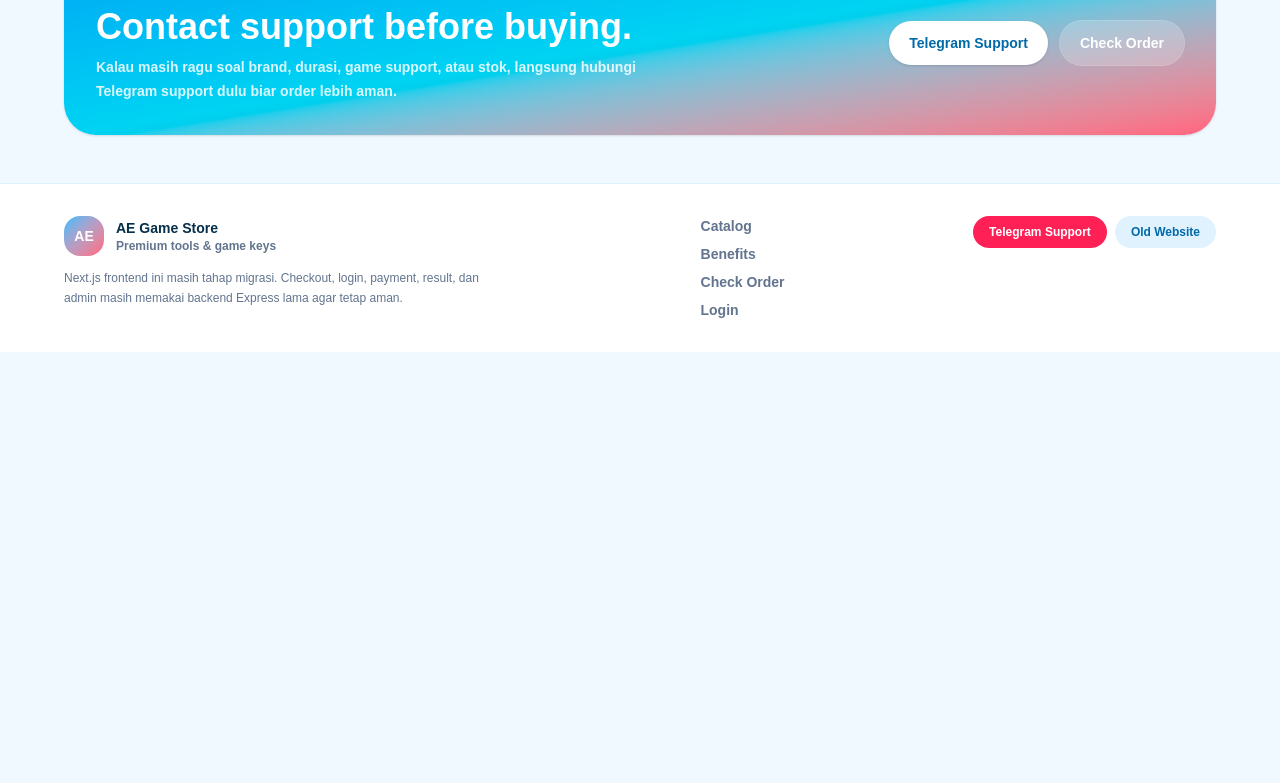
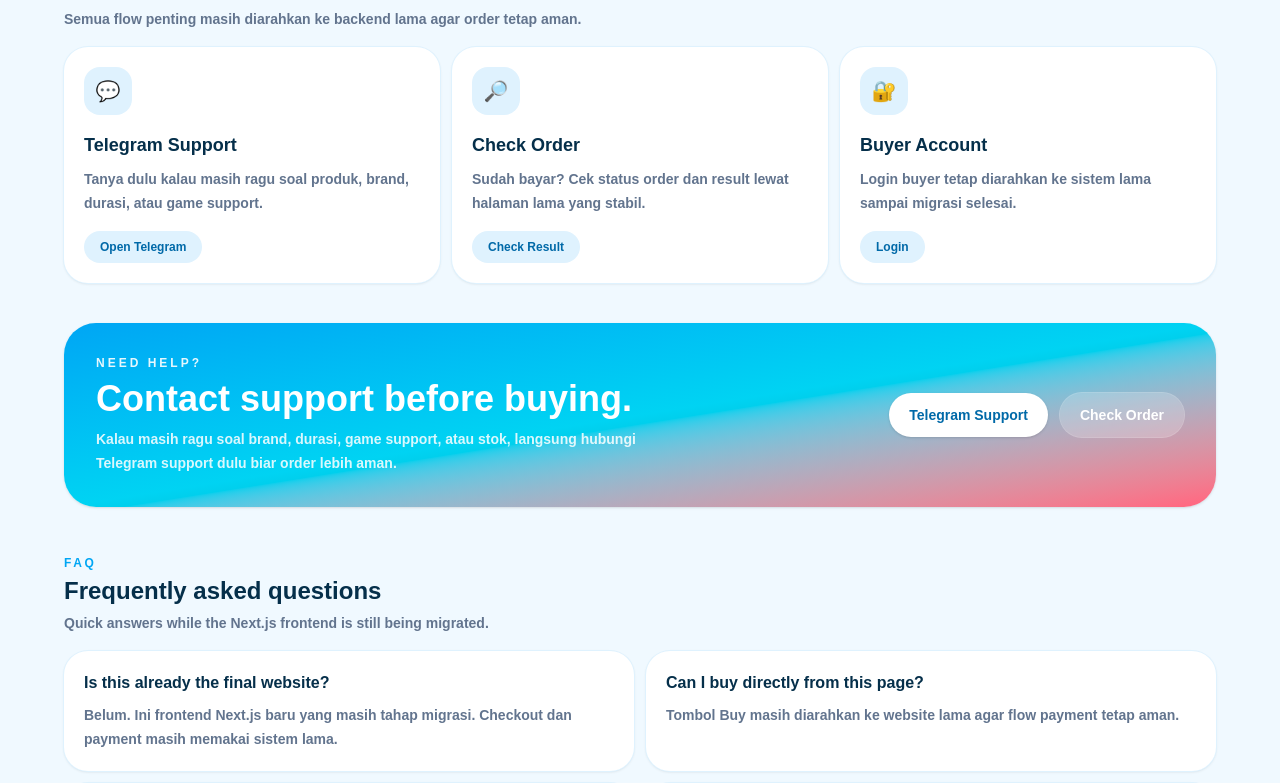
Before and after one commit to alexandergnarly-png/aegamestore, a Next.js app in the folder frontend/: page / in a window 1280 px wide. Shown: the part 2040-2823 px from the top of the page. Before the commit the page ends 2392 px from the top, so only its background shows below. Built offline with nearby package versions, Linux system fonts and the light colour scheme; no server answers.

Commit message:
Add more Next.js homepage content sections

```diff
--- a/frontend/app/page.tsx
+++ b/frontend/app/page.tsx
@@ -1,5 +1,8 @@
+import { BrandOverview } from "@/components/BrandOverview";
 import { CatalogSection } from "@/components/CatalogSection";
 import { CTASection } from "@/components/CTASection";
+import { FAQSection } from "@/components/FAQSection";
+import { FeaturedDeals } from "@/components/FeaturedDeals";
 import { FloatingActions } from "@/components/FloatingActions";
 import { Footer } from "@/components/Footer";
 import { GameHighlights } from "@/components/GameHighlights";
@@ -8,6 +11,7 @@
 import { Navbar } from "@/components/Navbar";
 import { StatsBar } from "@/components/StatsBar";
 import { StoreNotice } from "@/components/StoreNotice";
+import { SupportCards } from "@/components/SupportCards";
 import { TrustStrip } from "@/components/TrustStrip";
 import { apiFetch } from "@/lib/api";
 import { getUniqueGames } from "@/lib/products";
@@ -38,13 +42,21 @@
 
       <GameHighlights products={products} />
 
+      <BrandOverview products={products} />
+
+      <FeaturedDeals products={products} />
+
       <TrustStrip />
 
       <HowItWorks />
 
       <CatalogSection products={products} />
 
+      <SupportCards />
+
       <CTASection />
+
+      <FAQSection />
 
       <Footer />
 
--- /dev/null
+++ b/frontend/components/BrandOverview.tsx
@@ -0,0 +1,59 @@
+import { SectionHeader } from "@/components/SectionHeader";
+import { type Product } from "@/lib/types";
+
+function getBrandStats(products: Product[]) {
+  const brands = Array.from(new Set(products.map((item) => item.brand)))
+    .filter(Boolean)
+    .sort((a, b) => a.localeCompare(b));
+
+  return brands.map((brand) => {
+    const brandProducts = products.filter((item) => item.brand === brand);
+    const games = Array.from(new Set(brandProducts.map((item) => item.game)));
+
+    return {
+      brand,
+      productCount: brandProducts.length,
+      gameCount: games.length,
+    };
+  });
+}
+
+export function BrandOverview({ products }: { products: Product[] }) {
+  const brands = getBrandStats(products).slice(0, 8);
+
+  if (!brands.length) return null;
+
+  return (
+    <section className="px-4 pb-10">
+      <div className="mx-auto max-w-6xl">
+        <SectionHeader
+          eyebrow="Brands"
+          title="Available brands"
+          description="Brand list is generated from live product data."
+        />
+
+        <div className="grid gap-3 sm:grid-cols-2 lg:grid-cols-4">
+          {brands.map((item) => (
+            <a
+              key={item.brand}
+              href="#catalog"
+              className="rounded-3xl bg-white p-4 shadow-sm ring-1 ring-sky-100 transition hover:-translate-y-0.5 hover:shadow-md"
+            >
+              <p className="text-xs font-black uppercase tracking-wide text-sky-500">
+                Brand
+              </p>
+
+              <h3 className="mt-1 truncate text-lg font-black text-sky-950">
+                {item.brand}
+              </h3>
+
+              <p className="mt-2 text-xs font-semibold text-slate-500">
+                {item.productCount} products · {item.gameCount} games
+              </p>
+            </a>
+          ))}
+        </div>
+      </div>
+    </section>
+  );
+}
--- /dev/null
+++ b/frontend/components/FAQSection.tsx
@@ -0,0 +1,48 @@
+import { SectionHeader } from "@/components/SectionHeader";
+
+const faqs = [
+  {
+    q: "Is this already the final website?",
+    a: "Belum. Ini frontend Next.js baru yang masih tahap migrasi. Checkout dan payment masih memakai sistem lama.",
+  },
+  {
+    q: "Can I buy directly from this page?",
+    a: "Tombol Buy masih diarahkan ke website lama agar flow payment tetap aman.",
+  },
+  {
+    q: "Why is the product data live?",
+    a: "Karena frontend ini sudah mengambil data dari backend Express production melalui public API.",
+  },
+  {
+    q: "Where do I contact support?",
+    a: "Gunakan tombol Telegram Support jika butuh tanya stok, game support, atau bantuan order.",
+  },
+];
+
+export function FAQSection() {
+  return (
+    <section className="px-4 pb-12">
+      <div className="mx-auto max-w-6xl">
+        <SectionHeader
+          eyebrow="FAQ"
+          title="Frequently asked questions"
+          description="Quick answers while the Next.js frontend is still being migrated."
+        />
+
+        <div className="grid gap-3 md:grid-cols-2">
+          {faqs.map((item) => (
+            <article
+              key={item.q}
+              className="rounded-3xl bg-white p-5 shadow-sm ring-1 ring-sky-100"
+            >
+              <h3 className="text-base font-black text-sky-950">{item.q}</h3>
+              <p className="mt-2 text-sm font-semibold leading-6 text-slate-500">
+                {item.a}
+              </p>
+            </article>
+          ))}
+        </div>
+      </div>
+    </section>
+  );
+}
--- /dev/null
+++ b/frontend/components/FeaturedDeals.tsx
@@ -0,0 +1,42 @@
+import { ProductCard } from "@/components/ProductCard";
+import { SectionHeader } from "@/components/SectionHeader";
+import { type Product } from "@/lib/types";
+
+function getFeaturedProducts(products: Product[]) {
+  return [...products]
+    .filter((item) => Number(item.active) === 1)
+    .sort((a, b) => Number(a.price || 0) - Number(b.price || 0))
+    .slice(0, 6);
+}
+
+export function FeaturedDeals({ products }: { products: Product[] }) {
+  const featuredProducts = getFeaturedProducts(products);
+
+  if (!featuredProducts.length) return null;
+
+  return (
+    <section className="px-4 pb-10">
+      <div className="mx-auto max-w-6xl">
+        <SectionHeader
+          eyebrow="Featured"
+          title="Best starting prices"
+          description="Produk dengan harga awal paling rendah dari live catalog."
+          action={
+            <a
+              href="#catalog"
+              className="text-sm font-black text-sky-600 hover:text-sky-700"
+            >
+              Browse all →
+            </a>
+          }
+        />
+
+        <div className="grid gap-3 sm:grid-cols-2 lg:grid-cols-3">
+          {featuredProducts.map((item) => (
+            <ProductCard key={item.id} product={item} />
+          ))}
+        </div>
+      </div>
+    </section>
+  );
+}
--- a/frontend/components/ProductCard.tsx
+++ b/frontend/components/ProductCard.tsx
@@ -1,5 +1,6 @@
 import { formatRupiah } from "@/lib/format";
 import { getGameInitials, getGameThumbnail } from "@/lib/game-assets";
+import { buildCheckoutUrl } from "@/lib/links";
 import { type Product } from "@/lib/types";
 
 function getDeliveryLabel(type?: string) {
@@ -115,9 +116,7 @@
           </span>
         ) : (
           <a
-            href={`https://aegamestore.com/?game=${encodeURIComponent(
-              product.game,
-            )}`}
+            href={buildCheckoutUrl(product.game)}
             className="rounded-full bg-rose-500 px-4 py-2 text-sm font-black text-white shadow-sm hover:bg-rose-600"
           >
             Buy
--- /dev/null
+++ b/frontend/components/SupportCards.tsx
@@ -0,0 +1,68 @@
+import { SectionHeader } from "@/components/SectionHeader";
+import { siteConfig } from "@/lib/site";
+
+const supportItems = [
+  {
+    icon: "💬",
+    title: "Telegram Support",
+    desc: "Tanya dulu kalau masih ragu soal produk, brand, durasi, atau game support.",
+    href: siteConfig.links.support,
+    label: "Open Telegram",
+  },
+  {
+    icon: "🔎",
+    title: "Check Order",
+    desc: "Sudah bayar? Cek status order dan result lewat halaman lama yang stabil.",
+    href: siteConfig.links.result,
+    label: "Check Result",
+  },
+  {
+    icon: "🔐",
+    title: "Buyer Account",
+    desc: "Login buyer tetap diarahkan ke sistem lama sampai migrasi selesai.",
+    href: siteConfig.links.login,
+    label: "Login",
+  },
+];
+
+export function SupportCards() {
+  return (
+    <section className="px-4 pb-10">
+      <div className="mx-auto max-w-6xl">
+        <SectionHeader
+          eyebrow="Support"
+          title="Need assistance?"
+          description="Semua flow penting masih diarahkan ke backend lama agar order tetap aman."
+        />
+
+        <div className="grid gap-3 md:grid-cols-3">
+          {supportItems.map((item) => (
+            <article
+              key={item.title}
+              className="rounded-3xl bg-white p-5 shadow-sm ring-1 ring-sky-100"
+            >
+              <div className="flex h-12 w-12 items-center justify-center rounded-2xl bg-sky-100 text-xl">
+                {item.icon}
+              </div>
+
+              <h3 className="mt-4 text-lg font-black text-sky-950">
+                {item.title}
+              </h3>
+
+              <p className="mt-2 text-sm font-semibold leading-6 text-slate-500">
+                {item.desc}
+              </p>
+
+              <a
+                href={item.href}
+                className="mt-4 inline-flex rounded-full bg-sky-100 px-4 py-2 text-xs font-black text-sky-700 hover:bg-sky-200"
+              >
+                {item.label}
+              </a>
+            </article>
+          ))}
+        </div>
+      </div>
+    </section>
+  );
+}
--- /dev/null
+++ b/frontend/lib/links.ts
@@ -0,0 +1,17 @@
+import { siteConfig } from "@/lib/site";
+
+export function buildCheckoutUrl(game: string) {
+  const query = new URLSearchParams({
+    game: game || "",
+  });
+
+  return `${siteConfig.links.home}/?${query.toString()}`;
+}
+
+export function buildResultUrl() {
+  return siteConfig.links.result;
+}
+
+export function buildSupportUrl() {
+  return siteConfig.links.support;
+}
```
